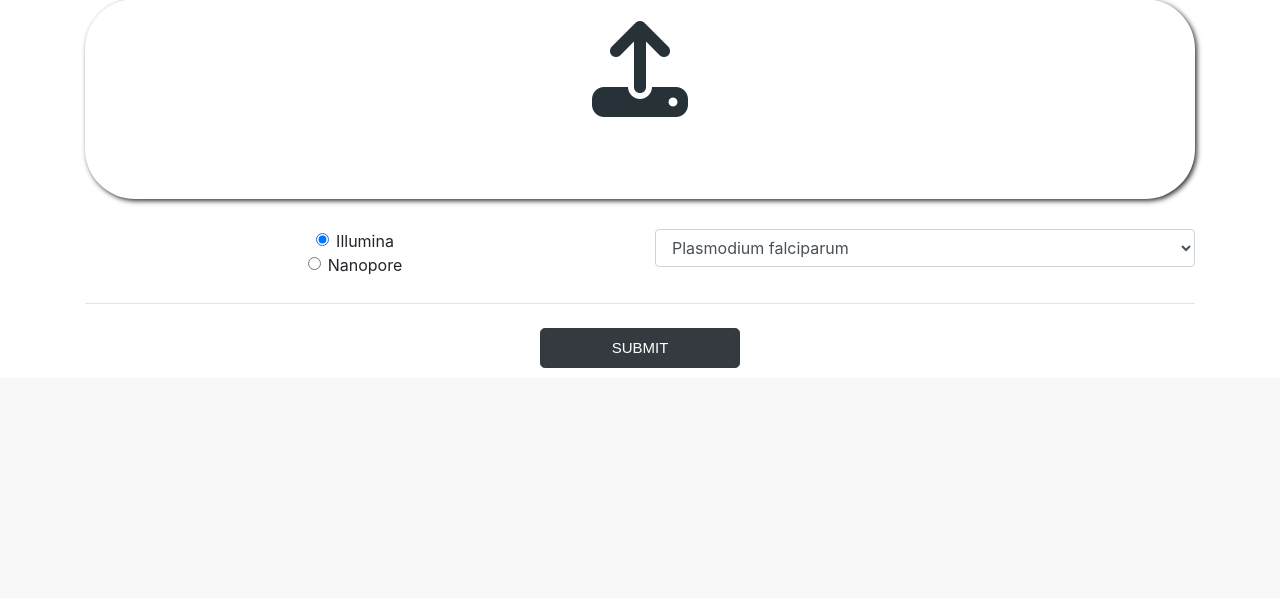
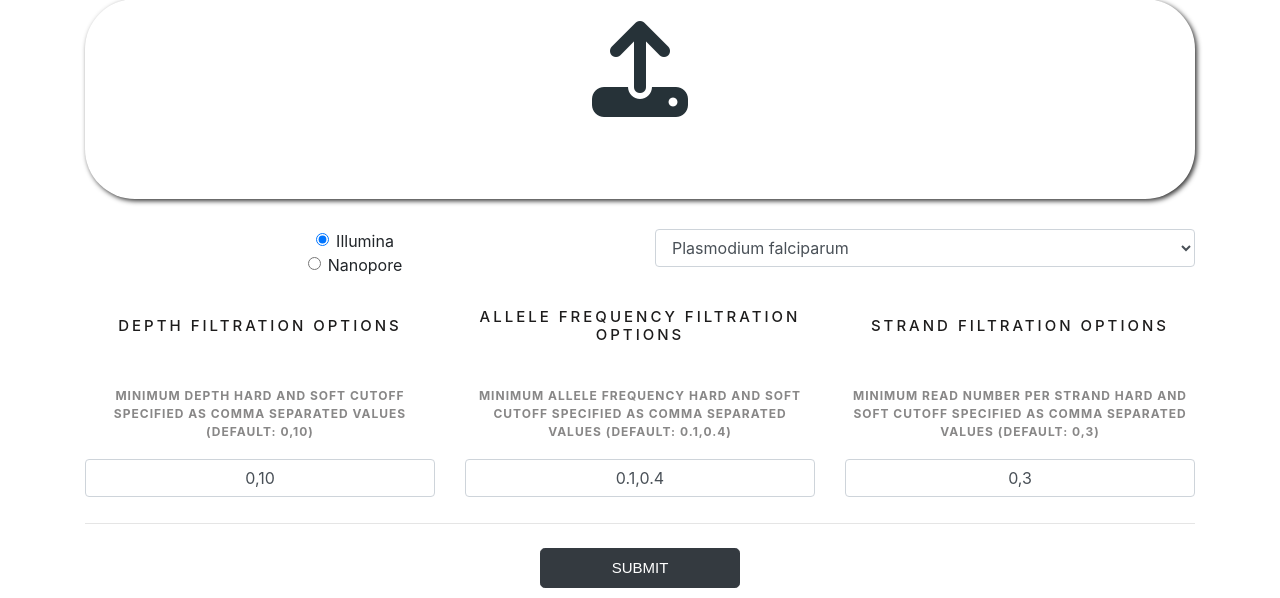
Before and after one commit to juuzia/MPapp, a Flask app: page /analysis in a window 1280 px wide. Shown: the part 431-1029 px from the top of the page. Before the commit the page ends 799 px from the top, so only its background shows below. Run offline with Flask 3, Linux system fonts and the light colour scheme; some libraries are stand-ins or nearby versions.

Commit message:
update error logs and variant filtration

```diff
--- a/MPapp/main.py
+++ b/MPapp/main.py
@@ -34,12 +34,23 @@ def replace_key(data, old_key, new_key):
 def index():
     return render_template("pages/index.html")
 
+def validate_option(option_name, option_value):
+        if option_value.count(",") != 1:
+            return f"Invalid {option_name}: must contain exactly one comma."
+
+        parts = option_value.split(",")
+
+        if not all(part.strip().replace('.', '', 1).isdigit() for part in parts):
+            return f"Invalid {option_name}: values must be numeric."
+
+        return None
+
 @bp.route('/analysis', methods=["GET", "POST"])
 def analysis():
     species_list = [
         ('Plasmodium_falciparum', 'Plasmodium falciparum'),
         ('Plasmodium_vivax', 'Plasmodium vivax'),
-        ('Plasmodium_knowlesi', 'Plasmodium lnowlesi'),
+        ('Plasmodium_knowlesi', 'Plasmodium knowlesi'),
         ('Plasmodium_malariae', 'Plasmodium malariae'),
         ('Plasmodium_ovale', 'Plasmodium ovale')
     ]
@@ -48,7 +59,27 @@ def analysis():
         #if  == "illumina":
         platform = request.form["radio_platform"]
         species = request.form["species"]
-        print(species)
+        strand = request.form["variant_filtration_strand"]
+        allele = request.form["variant_filtration_allele"]
+        depth = request.form["variant_filtration_depth"]
+        print("\nTHE STRAND \n")
+        print(strand)
+        print("\nTHE ALLELE \n")
+        print(allele)
+        print("\n THE DEPTH \n")
+        print(depth)
+
+        error_messages = []
+        for option_name, option_value in [("strand", strand), ("allele", allele), ("depth", depth)]:
+            if option_value is not None:
+                error_message = validate_option(option_name, option_value)
+                if error_message:
+                    error_messages.append(error_message)
+        if error_messages:
+            with open("error.log", "a") as error_log:
+                error_log.write("\n".join(error_messages) + "\n")
+            flash("Invalid input detected.", "danger")
+            return render_template("pages/analysis.html", random_id=random_id, species=species_list)
 
         runs = []
         upload_id = request.form['submit_button']
@@ -66,7 +97,7 @@ def analysis():
             with open("%s/%s.log" % (app.config["RESULTS_DIR"], run_id), "w") as O:
                 O.write("Starting job: %s\n" % run_id)
             if app.config["RUN_SUBMISSION"]=="local":
-                run_mp.delay(f.type, f.files, run_id, app.config["RESULTS_DIR"], platform,species=species,threads=app.config["THREADS"])
+                run_mp.delay(f.type, f.files, run_id, app.config["RESULTS_DIR"], platform, species, depth, allele, strand, threads=app.config["THREADS"])
             elif app.config["RUN_SUBMISSION"]=="remote":
                 remote_profile.delay(f.type, f.files, run_id, app.config["RESULTS_DIR"], platform,species=species)
             else:
--- a/MPapp/templates/macros.html
+++ b/MPapp/templates/macros.html
@@ -111,6 +111,32 @@
                         </select>
 
                     </div>
+                </div>
+                <div class="row justify-content-center text-center">
+                    <div class="col-md-4 filt_options">
+                        <div class="filtration">
+                            <h6 class="filt_text">Depth filtration options</h6>
+                            <p class="filt_p">Minimum depth hard and soft cutoff specified as comma separated values (default: 0,10)</p>
+                            <input class="form-control" name="variant_filtration_depth" aria-label="Default depth filtration" value="0,10">
+                        </div>
+                    </div>
+                    <div class="col-md-4 filt_options">
+                        <div class="filtration">
+                            <h6 class="filt_text">Allele frequency filtration options</h6>
+                            <p class="filt_p">Minimum allele frequency hard and soft cutoff specified as comma separated values (default:
+                               0.1,0.4)</p>
+                            <input class="form-control" name="variant_filtration_allele" aria-label="Default allele filtration" value="0.1,0.4">
+                        </div>
+                    </div>
+                    <div class="col-md-4 filt_options">
+                        <div class="filtration">
+                            <h6 class="filt_text">Strand filtration options</h1>
+                            <p class="filt_p">Minimum read number per strand hard and soft cutoff specified as comma separated values
+                               (default: 0,3)</p>
+                            <input class="form-control" name="variant_filtration_strand" aria-label="Default strand filtration" value="0,3">
+                        </div>
+                    </div>
+
                 </div>
 
                 <hr>
--- a/MPapp/templates/pages/analysis.html
+++ b/MPapp/templates/pages/analysis.html
@@ -26,7 +26,7 @@
   text-transform: uppercase;
   letter-spacing: 5px;
   color: #bbb; }
-  p {
+  .text {
   margin-top: 10px;
   font-size: 15px;
   font-weight: bold;
@@ -38,7 +38,26 @@ opacity: .5; }
   .headerAnalysis{
     margin-top: 100px;
   }
+  .filt_text {
+    margin-bottom: 20px;
+    font-size: 15px;
+    text-align: center;
+    text-transform: uppercase;
+    letter-spacing: 3px;
+    color: #1d1c1c;
 
+}
+.filt_p {
+  margin-top: 10px;
+  font-size: 12px;
+  font-weight: bold;
+
+  text-align: center;
+  text-transform: uppercase;
+  letter-spacing: 1px;
+color: #888787;
+
+}
 
 .dropzone {
     border: none !important;
@@ -54,6 +73,29 @@ opacity: .5; }
     color: #263238;
     text-align: center !important;
 }
+.filt_options {
+  height: 200px;
+}
+.filtration{
+  display:flex;
+  flex-direction: column;
+  align-items: center;
+  text-align: center;
+  justify-content: center;
+  height: inherit;
+
+}
+.filt_text, .filt_p {
+  flex: 1;
+  display: flex;
+  align-items: center;
+  justify-content: center;
+}
+input{
+    text-align: center;
+    color: #1d1c1c;
+}
+
 </style>
 <div class="main">
 
--- a/MPapp/worker.py
+++ b/MPapp/worker.py
@@ -41,7 +41,7 @@ def get_status(run_id):
     return AsyncResult(run_id).state
 
 @celery.task
-def run_mp(ftype, files, run_id, results_dir, platform, species, threads=1):
+def run_mp(ftype, files, run_id, results_dir, platform, species, depth, allele, strand,threads=1):
     if ftype == "fastq":
         if len(files) == 2:
             tmp = f"-1 {files[0]} -2 {files[1]}"
@@ -55,7 +55,7 @@ def run_mp(ftype, files, run_id, results_dir, platform, species, threads=1):
     if species != "autodetect":
         tmp += f" --resistance_db {species}"
 
-    cmd = "malaria-profiler profile --dir %s %s --prefix %s --platform %s -t %s --txt" % (results_dir, tmp, run_id, platform, threads)
+    cmd = "malaria-profiler profile --dir %s %s --prefix %s --platform %s -t %s --depth %s --af %s --strand %s --txt" % (results_dir, tmp, run_id, platform, threads, depth, allele, strand)
     print(cmd)
     sp.call(cmd, shell=True)
 
@@ -73,7 +73,7 @@ def run_mp(ftype, files, run_id, results_dir, platform, species, threads=1):
 
 
 @celery.task
-def remote_profile(ftype, files, run_id, results_dir, platform, species, threads = 1):
+def remote_profile(ftype, files, run_id, results_dir, platform, species, depth,allele,strand, threads = 1):
     tmp_dir = f"/tmp/runs/"
     conf = {
         "run_id": run_id,
```
Also changed, not shown: remote_server.py (+71 -5 lines), MPapp/static/analysis.css (line endings or trailing spaces), MPapp/static/css/styles.css (line endings or trailing spaces).
